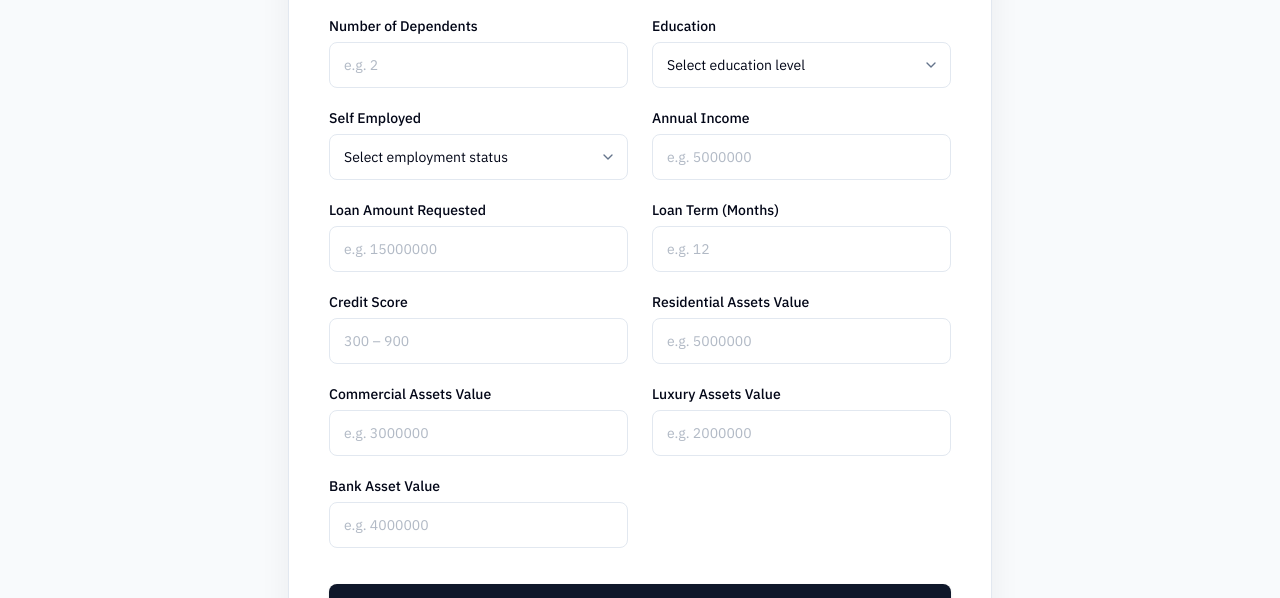
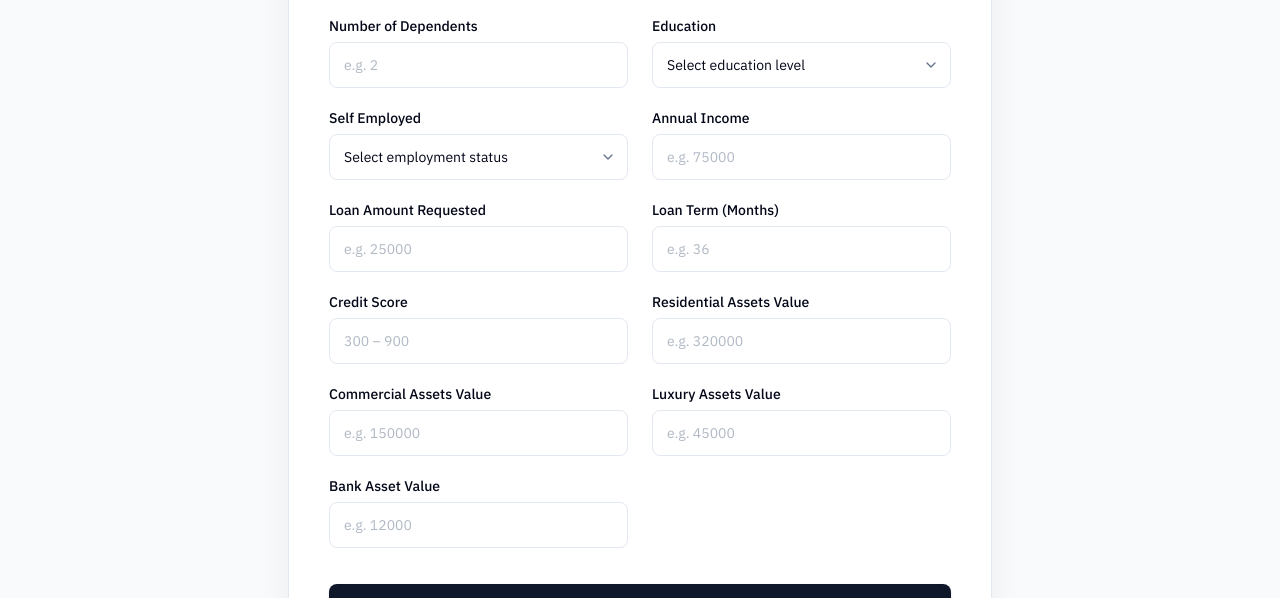
Before and after one commit to AdamN3/altolend, a Next.js app in the folder frontend/: page / in a window 1280 px wide. Shown: the part 2140-2738 px from the top of the page. Built offline with nearby package versions, Linux system fonts and the light colour scheme.

Commit message:
Update form placeholders to USD realistic values

```diff
--- a/frontend/app/page.tsx
+++ b/frontend/app/page.tsx
@@ -37,19 +37,19 @@ const FIELD_DEFS = [
     name: "income_annum",
     label: "Annual Income",
     type: "number",
-    placeholder: "e.g. 5000000",
+    placeholder: "e.g. 75000",
   },
   {
     name: "loan_amount",
     label: "Loan Amount Requested",
     type: "number",
-    placeholder: "e.g. 15000000",
+    placeholder: "e.g. 25000",
   },
   {
     name: "loan_term",
     label: "Loan Term (Months)",
     type: "number",
-    placeholder: "e.g. 12",
+    placeholder: "e.g. 36",
   },
   {
     name: "cibil_score",
@@ -63,25 +63,25 @@ const FIELD_DEFS = [
     name: "residential_assets_value",
     label: "Residential Assets Value",
     type: "number",
-    placeholder: "e.g. 5000000",
+    placeholder: "e.g. 320000",
   },
   {
     name: "commercial_assets_value",
     label: "Commercial Assets Value",
     type: "number",
-    placeholder: "e.g. 3000000",
+    placeholder: "e.g. 150000",
   },
   {
     name: "luxury_assets_value",
     label: "Luxury Assets Value",
     type: "number",
-    placeholder: "e.g. 2000000",
+    placeholder: "e.g. 45000",
   },
   {
     name: "bank_asset_value",
     label: "Bank Asset Value",
     type: "number",
-    placeholder: "e.g. 4000000",
+    placeholder: "e.g. 12000",
   },
 ] as const;
 
```
